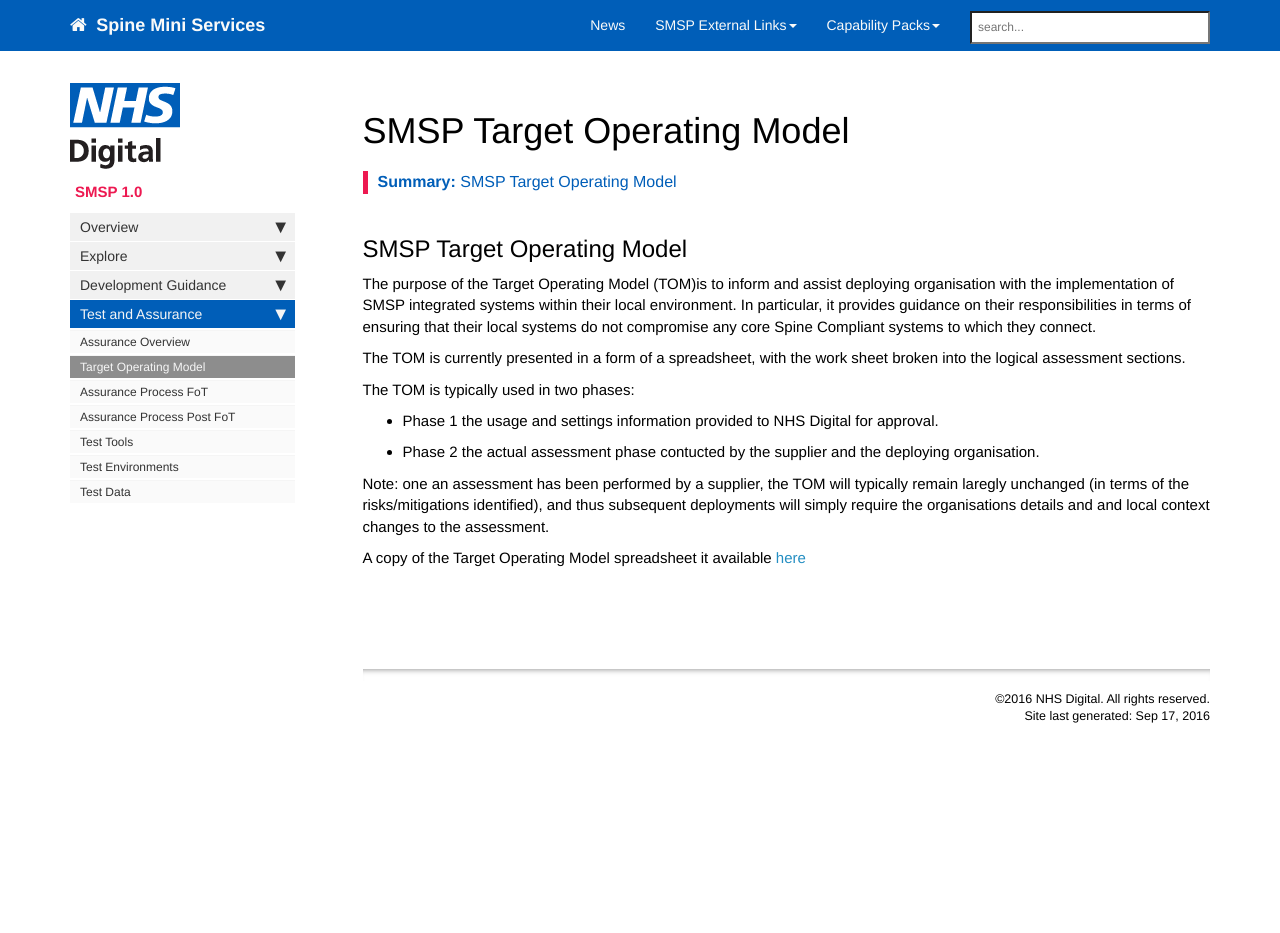
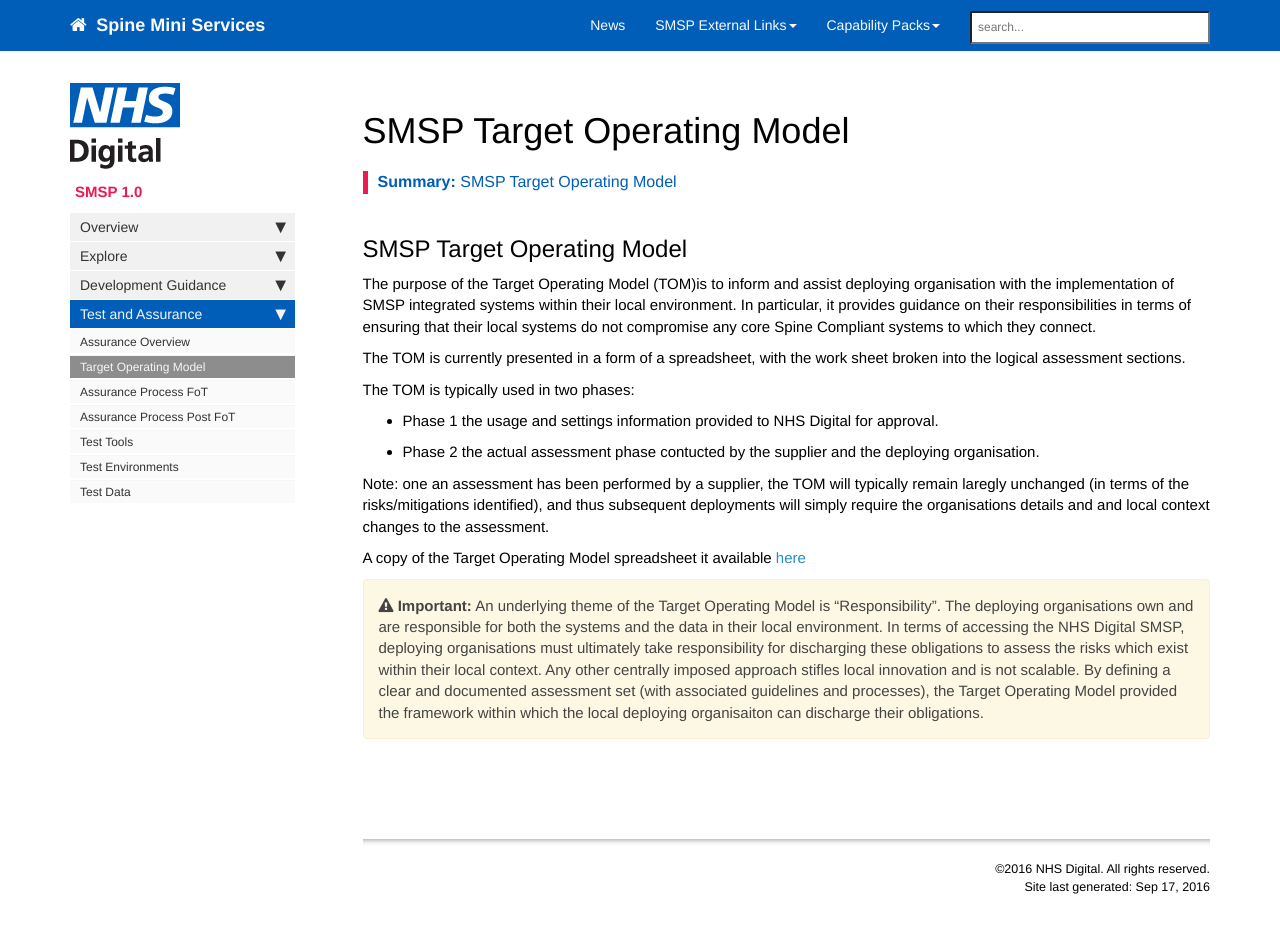
Before and after one commit to dobsonrd/smsp, a Jekyll site: the page built from pages/smsp/smsp_tom.md, in a window 1280 px wide and 947 px high. Shown: the top 933 px of the window. Built offline with Jekyll 4.4.1, drawn with Linux system fonts in a browser that asks for light colours; nearby versions of some CDN libraries; comment, search, counter and statistics services are not loaded.

Commit message:
Target Operating Model edited

```diff
--- a/pages/smsp/smsp_tom.md
+++ b/pages/smsp/smsp_tom.md
@@ -21,4 +21,10 @@ Note: one an assessment has been performed by a supplier, the TOM will typically
 
 A copy of the Target Operating Model spreadsheet it available [here](Target Operating Model - Spine Mini Services - Self-Evaluation Checklist v0.10.xls)
 
+{% include important.html content="An underlying theme of the Target Operating Model is “Responsibility”. The deploying organisations own and are responsible for both the systems and the data in their local environment.
+In terms of accessing the NHS Digital SMSP, deploying organisations must ultimately take responsibility for discharging these obligations to assess the risks which exist within their local context. Any other centrally imposed approach stifles local innovation and is not scalable.
+By defining a clear and documented assessment set (with associated guidelines and processes), the Target Operating Model provided the framework within which the local deploying organisaiton can discharge their obligations." %}
+
+
+
 {% include links.html %}
```
